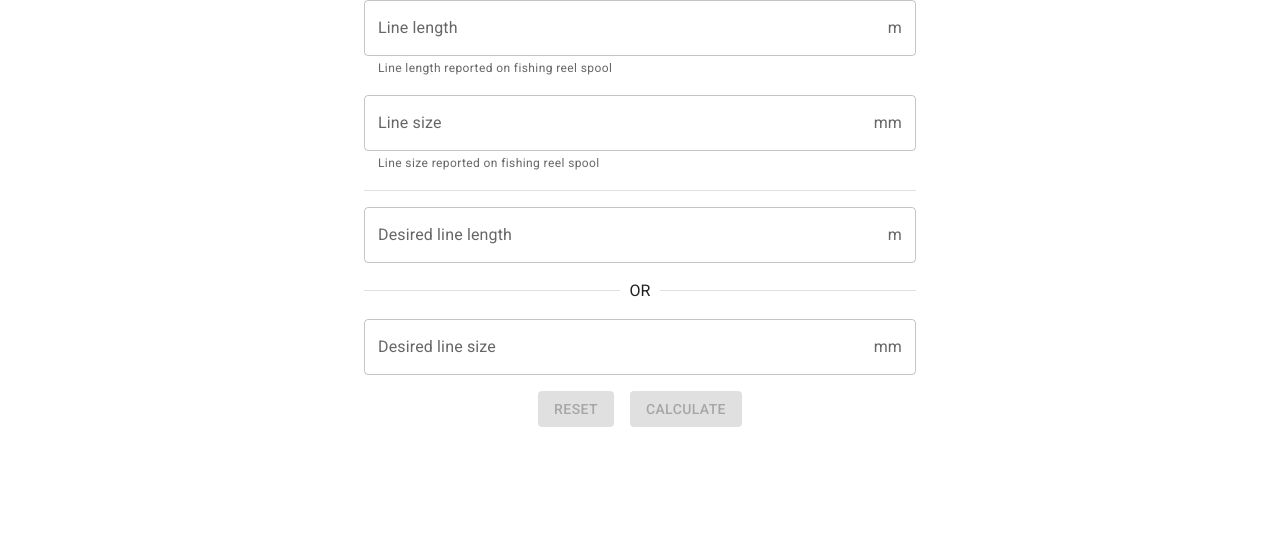
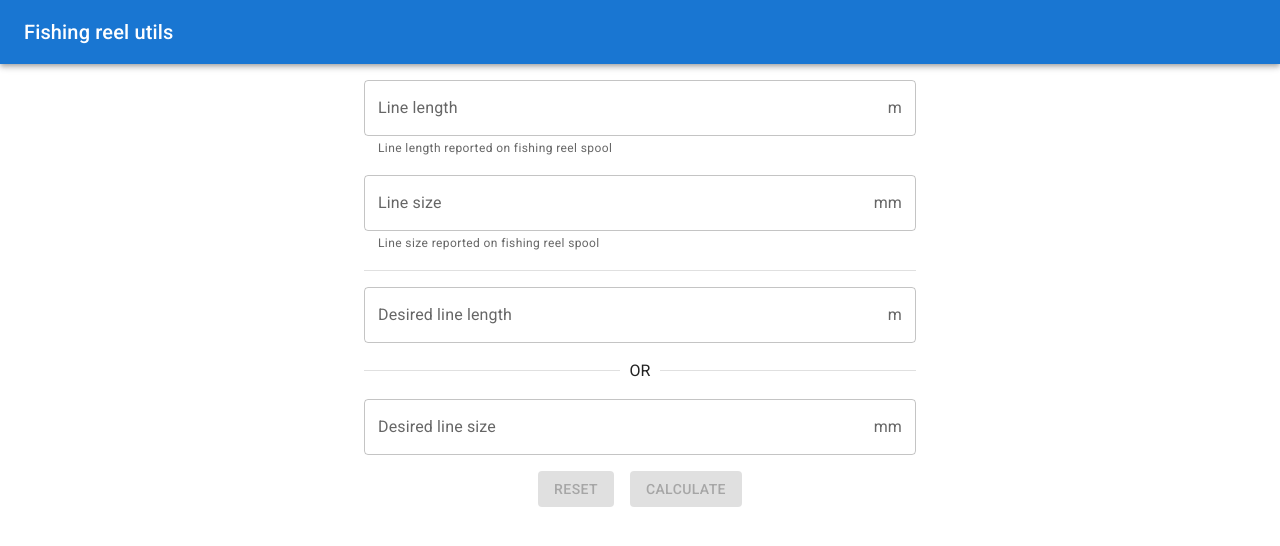
Before and after one commit to battistar/fishing-reel-utils, a React (Create React App) app: page / in a window 1280 px wide. Shown: the top 546 px of the page. Built offline with nearby package versions, Linux system fonts and the light colour scheme.

Commit message:
Add header

```diff
--- a/src/App.tsx
+++ b/src/App.tsx
@@ -2,6 +2,7 @@ import { useState } from 'react';
 import { Container } from '@mui/material';
 import Form from 'components/Form';
 import FormData from 'models/FormData';
+import Header from 'components/Header';
 
 const parseInput = (input: string): number => {
   const normalizedInput = input.replace(',', '.');
@@ -38,9 +39,14 @@ const App = (): JSX.Element => {
   console.log(result);
 
   return (
-    <Container maxWidth="sm">
-      <Form onSubmit={handleSubmit} />
-    </Container>
+    <>
+      <Header />
+      <main>
+        <Container maxWidth="sm">
+          <Form onSubmit={handleSubmit} />
+        </Container>
+      </main>
+    </>
   );
 };
 
--- /dev/null
+++ b/src/components/Header.tsx
@@ -0,0 +1,21 @@
+import { AppBar, styled, Toolbar, Typography } from '@mui/material';
+
+const CustomizedHeader = styled('header')(
+  ({ theme }) => `
+  margin-bottom: ${theme.spacing(2)};
+`
+);
+
+const Header = (): JSX.Element => {
+  return (
+    <CustomizedHeader>
+      <AppBar position="static">
+        <Toolbar>
+          <Typography variant="h6">Fishing reel utils</Typography>
+        </Toolbar>
+      </AppBar>
+    </CustomizedHeader>
+  );
+};
+
+export default Header;
```
